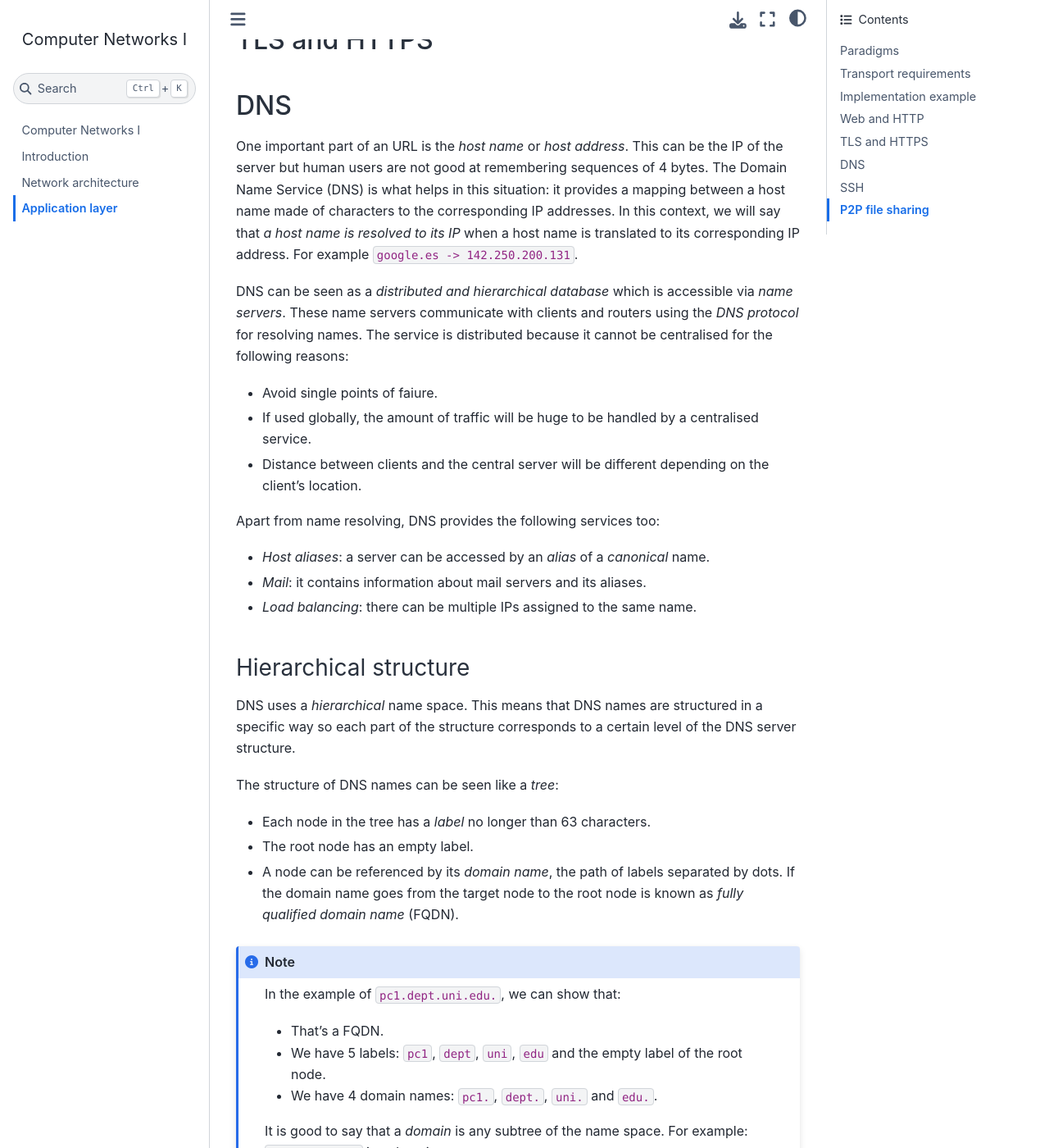
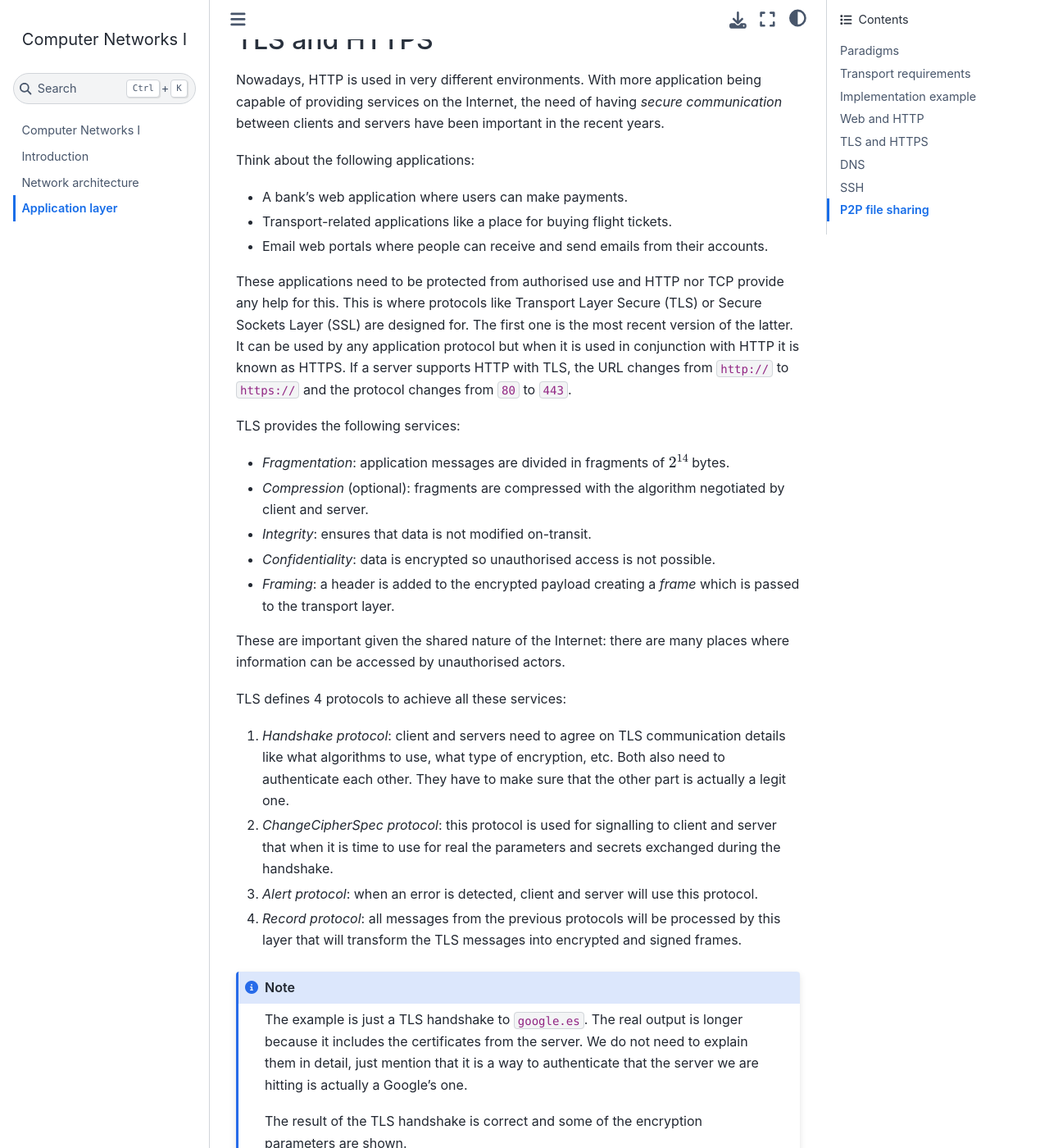
Before and after one commit to cletomartin/redes1, a Jupyter Book: the page built from application.md, in a window 1280 px wide and 1400 px high, scrolled down 11469 px. Shown: the whole window at 82% size. Built offline with Jupyter Book 1.0.4 settings and Sphinx 7.4.7 and the Sphinx Book theme 1.1.4, drawn with Linux system fonts in a browser that asks for light colours; pages that are not in the unit, such as notebooks, are missing from menus; some of the changed text lies outside the part shown.

Commit message:
more-stuff

````diff
--- a/application.md
+++ b/application.md
@@ -380,6 +380,49 @@ These nodes are called _proxies_ and they are useful in multiple scenarios:
 
 ## TLS and HTTPS
 
+Nowadays, HTTP is used in very different environments.
+With more application being capable of providing services on the Internet,
+the need of having _secure communication_ between clients and servers have been important in the recent years.
+
+Think about the following applications:
+
+- A bank's web application where users can make payments.
+- Transport-related applications like a place for buying flight tickets.
+- Email web portals where people can receive and send emails from their accounts.
+
+These applications need to be protected from authorised use and HTTP nor TCP provide any help for this.
+This is where protocols like Transport Layer Secure (TLS) or Secure Sockets Layer (SSL) are designed for.
+The first one is the most recent version of the latter.
+It can be used by any application protocol but when it is used in conjunction with HTTP it is known as HTTPS.
+If a server supports HTTP with TLS, the URL changes from `http://` to `https://` and the protocol changes from `80` to `443`.
+
+TLS provides the following services:
+
+- _Fragmentation_: application messages are divided in fragments of $2^{14}$ bytes.
+- _Compression_ (optional): fragments are compressed with the algorithm negotiated by client and server.
+- _Integrity_: ensures that data is not modified on-transit.
+- _Confidentiality_: data is encrypted so unauthorised access is not possible.
+- _Framing_: a header is added to the encrypted payload creating a _frame_ which is passed to the transport layer.
+
+These are important given the shared nature of the Internet: there are many places where information can be accessed by unauthorised actors.
+
+TLS defines 4 protocols to achieve all these services:
+
+1. _Handshake protocol_: client and servers need to agree on TLS communication details like what algorithms to use, what type of encryption, etc.
+   Both also need to authenticate each other.
+   They have to make sure that the other part is actually a legit one.
+1. _ChangeCipherSpec protocol_: this protocol is used for signalling to client and server that when it is time to use for real the parameters and secrets exchanged during the handshake.
+1. _Alert protocol_: when an error is detected, client and server will use this protocol.
+1. _Record protocol_: all messages from the previous protocols will be processed by this layer that will transform the TLS messages into encrypted and signed frames.
+
+```{note}
+The example is just a TLS handshake to `google.es`.
+The real output is longer because it includes the certificates from the server.
+We do not need to explain them in detail, just mention that it is a way to authenticate that the server we are hitting is actually a Google's one.
+
+The result of the TLS handshake is correct and some of the encryption parameters are shown.
+```
+
 ## DNS
 
 One important part of an URL is the _host name_ or _host address_.
@@ -529,6 +572,8 @@ The following examples will be used for a better understanding:
 
 ## SSH
 
+The Secure SHell (SSH) protocol is
+
 ## P2P file sharing
 
 Peer-to-peer is a different paradigm of application communication.
````
Also changed, not shown: 1 other file.
